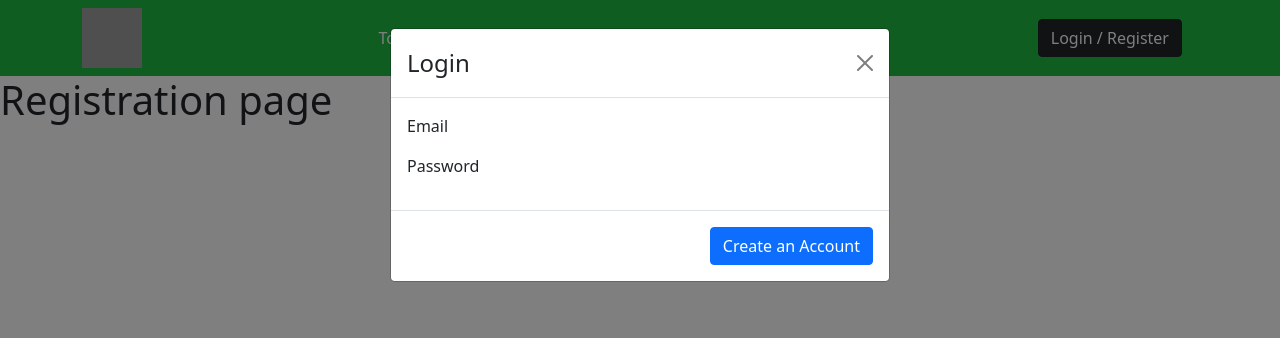
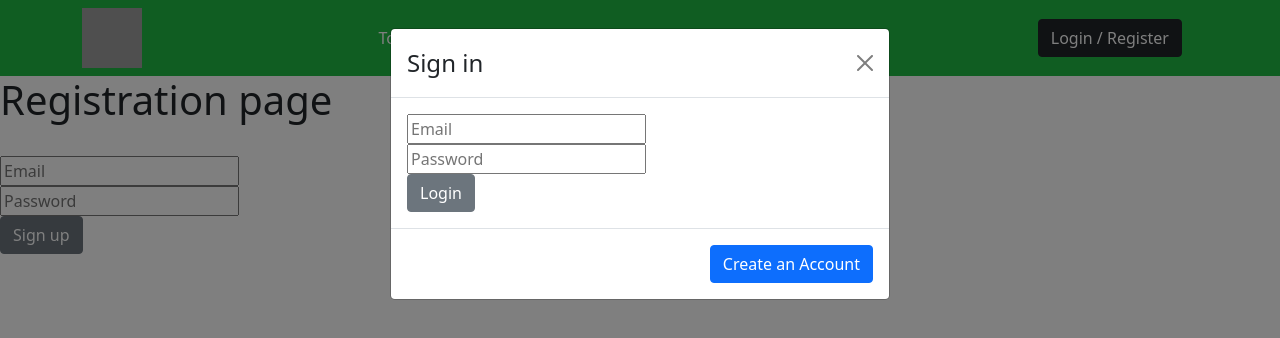
Before and after one commit to toasterudel/slippi-replays, a Next.js app: page /register in a window 1280 px wide. Both pictures are taken after a click on the button "Login / Register". Shown: the top 338 px of the page. Built offline with nearby package versions, Linux system fonts and the light colour scheme; no server answers; grey boxes are pictures that could not be loaded.

Commit message:
Added basic user auth meaning signup, signin, logout

```diff
--- a/components/Login.jsx
+++ b/components/Login.jsx
@@ -1,25 +1,37 @@
-import { useState } from "react"
-import { Button, Modal } from "react-bootstrap"
+import { useState, useRef } from "react"
+import { Button, Dropdown, Modal } from "react-bootstrap"
+import { signin, signout, useAuth } from "../firebase/firebaseConfig";
 
-export default function Login(props) {
-    const { auth } = props;
+export default function Login() {
     const [showModal, setModal] = useState(false);
+    const emailRef = useRef();
+    const passRef = useRef();
 
+    let currentUser = useAuth();
+
+    async function handleSignin() {
+        await signin(emailRef.current.value, passRef.current.value);
+    }
 
     const handleShowModal = () => { setModal(true) }
     const handleHideModal = () => { setModal(false) }
 
-    if (!auth || !auth.currentUser) {
+    if (!currentUser) {
         return (
             <>
                 <Button variant="dark" onClick={handleShowModal}>Login / Register</Button>
                 <Modal show={showModal} onHide={handleHideModal}>
                     <Modal.Header closeButton>
-                        <Modal.Title>Login</Modal.Title>
+                        <Modal.Title>Sign in</Modal.Title>
                     </Modal.Header>
                     <Modal.Body>
-                        <p>Email</p>
-                        <p>Password</p>
+                        <div>
+                            <input ref={emailRef} placeholder="Email" />
+                            <br />
+                            <input ref={passRef} placeholder="Password" type="password" />
+                            <br />
+                            <Button variant="secondary" onClick={handleSignin}>Login</Button>
+                        </div>
                     </Modal.Body>
                     <Modal.Footer>
                         <Button varaint="dark" onClick={() => {
@@ -34,9 +46,25 @@ export default function Login(props) {
     } else {
         return (
             <>
-                <a href="/user">
-                    <text style={{ color: "white" }}>{auth.currentUser}</text>
-                </a>
+                <Dropdown>
+                    <Dropdown.Toggle variant="success" >
+                        {currentUser?.email}
+                    </Dropdown.Toggle>
+
+                    <Dropdown.Menu>
+                        <Dropdown.Item onClick={() => {
+                            window.location.replace("./user");
+                        }}>Profile</Dropdown.Item>
+                        <Dropdown.Item onClick={async () => {
+                            try {
+                                await signout();
+                                window.location.replace("./");
+                            } catch (e) {
+                                alert(e);
+                            }
+                        }}>Logout</Dropdown.Item>
+                    </Dropdown.Menu>
+                </Dropdown>
             </>
         )
     }
--- a/components/MyNavbar.jsx
+++ b/components/MyNavbar.jsx
@@ -24,7 +24,7 @@ export default function MyNavbar(props) {
           Upload
         </Nav.Link>
         <Nav.Link>
-          <Login auth={auth} />
+          <Login />
         </Nav.Link>
       </Container>
     </Navbar>
--- a/firebase/firebaseConfig.js
+++ b/firebase/firebaseConfig.js
@@ -1,4 +1,24 @@
-export const firebaseConfig = {
+// export const firebaseConfig = {
+//   apiKey: process.env.NEXT_PUBLIC_FIREBASE_API_KEY,
+//   authDomain: process.env.NEXT_PUBLIC_FIREBASE_AUTH_DOMAIN,
+//   projectId: process.env.NEXT_PUBLIC_FIREBASE_PROJECT_ID,
+//   storageBucket: process.env.NEXT_PUBLIC_FIREBASE_STORAGE_BUCKET,
+//   messagingSenderId: process.env.NEXT_PUBLIC_FIREBASE_MESSAGING_SENDER_ID,
+//   appId: process.env.NEXT_PUBLIC_FIREBASE_APP_ID,
+// };
+
+import { initializeApp } from "@firebase/app";
+import {
+  getAuth,
+  createUserWithEmailAndPassword,
+  signInWithEmailAndPassword,
+  onAuthStateChanged,
+  signOut,
+} from "firebase/auth";
+
+import { useEffect, useState } from "react";
+
+const firebaseConfig = {
   apiKey: process.env.NEXT_PUBLIC_FIREBASE_API_KEY,
   authDomain: process.env.NEXT_PUBLIC_FIREBASE_AUTH_DOMAIN,
   projectId: process.env.NEXT_PUBLIC_FIREBASE_PROJECT_ID,
@@ -6,3 +26,30 @@ export const firebaseConfig = {
   messagingSenderId: process.env.NEXT_PUBLIC_FIREBASE_MESSAGING_SENDER_ID,
   appId: process.env.NEXT_PUBLIC_FIREBASE_APP_ID,
 };
+
+const app = initializeApp(firebaseConfig);
+const auth = getAuth();
+
+export function signup(email, pass) {
+  return createUserWithEmailAndPassword(auth, email, pass);
+}
+
+export function signin(email, pass) {
+  return signInWithEmailAndPassword(auth, email, pass);
+}
+
+export function signout() {
+  return signOut(auth);
+}
+
+// Custom hook
+export function useAuth() {
+  const [currentUser, setCurrentUser] = useState();
+
+  useEffect(() => {
+    const unsub = onAuthStateChanged(auth, (user) => setCurrentUser(user));
+    return unsub;
+  }, []);
+
+  return currentUser;
+}
--- a/pages/register.jsx
+++ b/pages/register.jsx
@@ -1,11 +1,43 @@
+import { useRef, useState } from "react";
+
 import MyNavbar from "../components/MyNavbar";
-
+import { signup, useAuth } from "../firebase/firebaseConfig";
+import { Button } from "react-bootstrap";
 
 export default function Signup() {
+    const emailRef = useRef();
+    const passRef = useRef();
 
+    const [signUpErr, setSignUpErr] = useState("");
+    const [loading, setLoading] = useState(false);
+
+    async function handleSignup() {
+        setLoading(true);
+        try {
+            await signup(emailRef.current.value, passRef.current.value);
+        } catch (e) {
+            if (e.code.includes("auth/weak-password")) {
+                setSignUpErr("Password must be at least 6 characters")
+            }
+            if (e.code.includes("email-already-in-use")) {
+                setSignUpErr("Email already in use")
+            }
+        }
+        setLoading(false);
+    }
 
     return (<>
         <MyNavbar />
         <h1>Registration page</h1>
+        <h6 style={{ color: "red" }}>{signUpErr}</h6>
+        <br />
+
+        <div>
+            <input ref={emailRef} placeholder="Email" />
+            <br />
+            <input ref={passRef} placeholder="Password" type="password" />
+            <br />
+            <Button disabled={loading} variant="secondary" onClick={handleSignup}>Sign up</Button>
+        </div>
     </>)
 }
```
Also changed, not shown: pages/index.jsx (+1 -9 lines), pages/user.jsx (added, +15 -0 lines).
